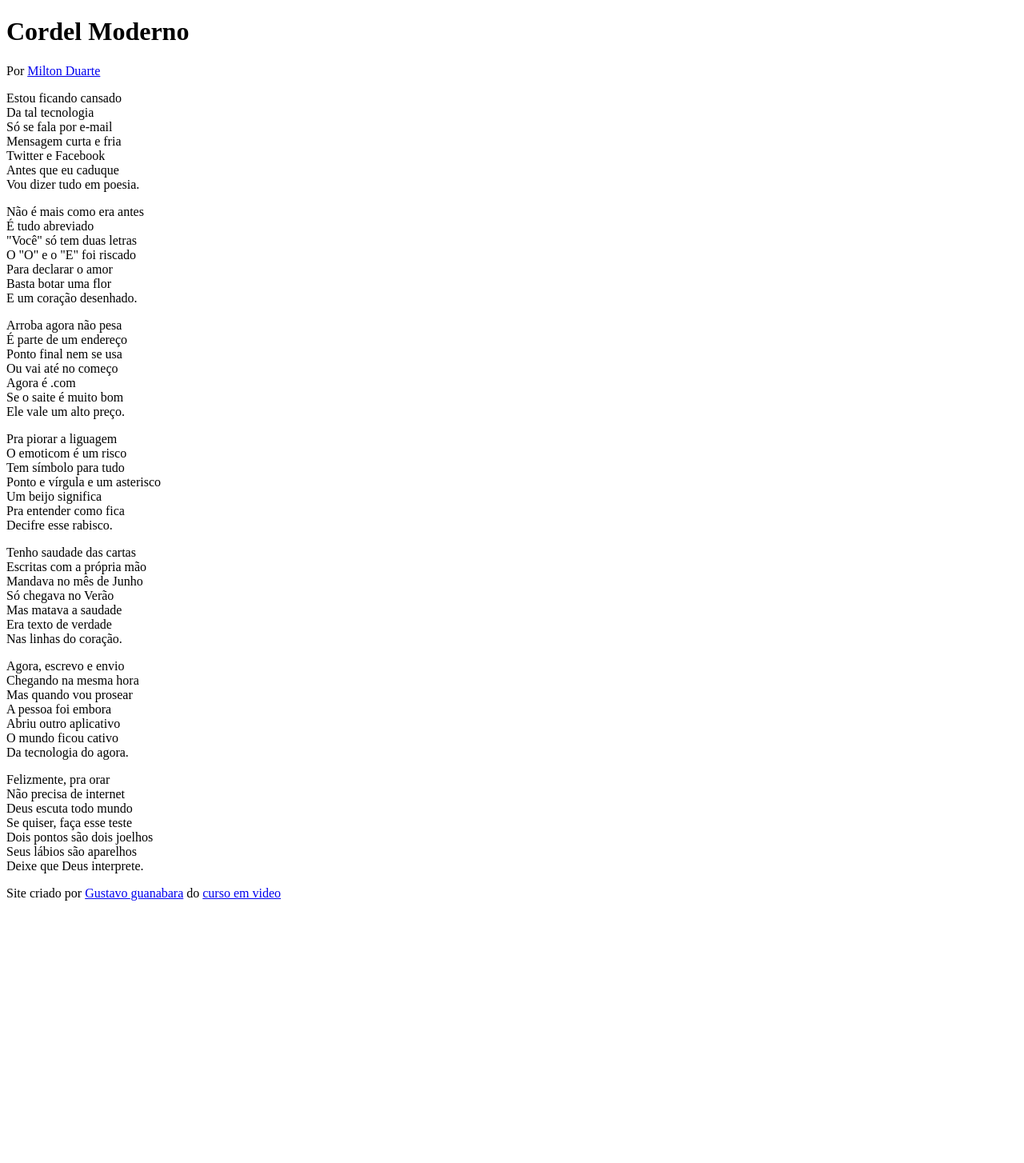
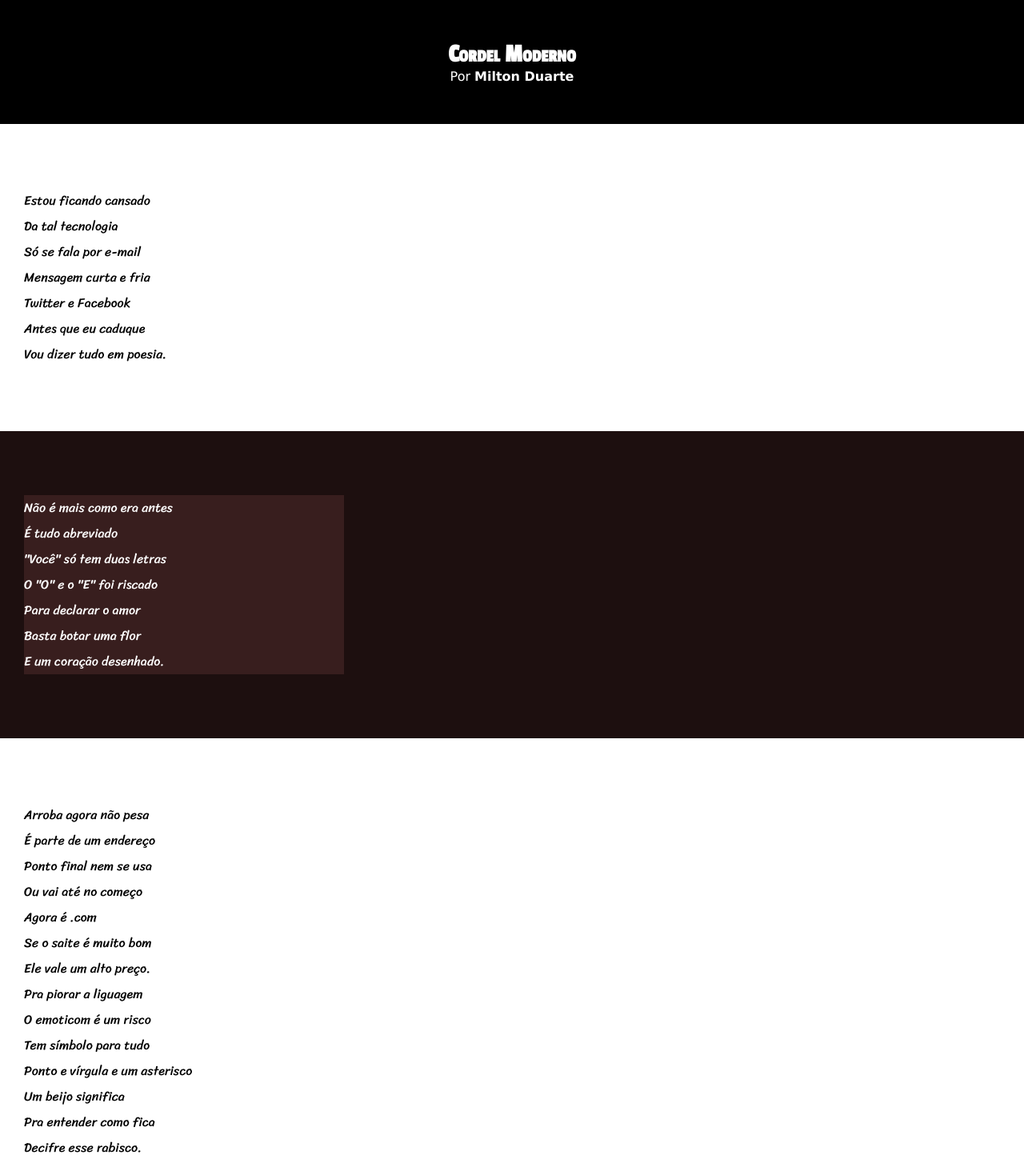
Before and after one commit to danilolourenco/html-css, a plain HTML site: page desafios/desafio012/index.html in a window 1280 px wide. Shown: the top 1454 px of the page at 80% size. Before the commit the page ends 1142 px from the top, so only its background shows below. Drawn offline with Linux system fonts and the light colour scheme.

Commit message:
arrumando o site

```diff
--- /dev/null
+++ b/desafios/desafio012/estilo/style.css
@@ -0,0 +1,80 @@
+@charset "UTF-8";
+
+@import url('https://fonts.googleapis.com/css2?family=Passion+One&family=Sriracha&display=swap');
+
+@import url('https://fonts.googleapis.com/css2?family=Sriracha&display=swap');
+
+:root {
+    --fonte1: Verdana, Geneva, Tahoma, sans-serif;
+    --fonte2: 'Passion One', cursive;
+    --fonte3: 'Sriracha', cursive;
+}
+
+* {
+    margin: 0px;
+    padding: 0px;
+}
+
+html, body {
+    min-height: 100%;
+    background-color: darkgrey;
+    font-family: var(--fonte1);
+
+}
+
+header {
+    background-color: black;
+    color: white;
+    text-align: center;
+}
+
+header > h1 {
+    padding-top: 50px;
+    font-variant: small-caps;
+    font-family: var(--fonte2);
+}
+
+header > p {
+    padding-bottom: 50px;
+}
+
+header a, footer a  {
+    color: white;
+    text-decoration: none;
+    font-weight: bold;
+
+}
+
+header a:hover, footer a:hover {
+    text-decoration: underline;
+}
+
+section {
+    padding-top: 10vh;
+    padding-bottom: 10vh;
+    line-height: 2em;
+    padding-left: 30px;
+    font-family: var(--fonte3);
+}
+
+section.normal {
+    background-color: white;
+    color: black;
+}
+
+section.imagem {
+    background-color: rgb(29, 15, 15);
+    color: white;
+}
+
+section.imagem > p {
+    width: 400px;
+    background-color: rgb(56, 30, 30);
+}
+
+footer {
+    background-color: black;
+    color: white;
+    text-align: center;
+    padding: 10px;
+}
--- a/desafios/desafio012/index.html
+++ b/desafios/desafio012/index.html
@@ -5,6 +5,7 @@
     <meta http-equiv="X-UA-Compatible" content="IE=edge">
     <meta name="viewport" content="width=device-width, initial-scale=1.0">
     <title>Cordel Moderno</title>
+    <link rel="stylesheet" href="estilo/style.css">
 </head>
 <body>
 <header>
@@ -12,7 +13,7 @@
     <p>Por <a href="https://www.recantodasletras.com.br/poesias/3186743" target="_blank">Milton Duarte</a></p>
 </header>
 
-<section>
+<section class="normal">
     <p>
         Estou ficando cansado <br>
         Da tal tecnologia <br>
@@ -22,10 +23,11 @@
         Antes que eu caduque <br>
         Vou dizer tudo em poesia.
     </p>
+
 </section>
 
 
-<section>
+<section class="imagem">
     <p>
         Não é mais como era antes <br>
         É tudo abreviado <br>
@@ -38,7 +40,7 @@
 </section>
 
 
-<section>
+<section class="normal">
     <p>
         Arroba agora não pesa <br>
         É parte de um endereço <br>
@@ -61,7 +63,7 @@
 </section>
 
 
-<section>
+<section class="imagem">
     <p>
         Tenho saudade das cartas <br>
         Escritas com a própria mão <br>
@@ -74,7 +76,7 @@
 </section>
 
 
-<section>
+<section class="normal">
     <p>
         Agora, escrevo e envio <br>
         Chegando na mesma hora <br>
@@ -98,8 +100,8 @@
 </body>
 <footer>
     <p>
-        Site criado por <a href="https://github.com/gustavoguanabara">Gustavo guanabara</a>
-         do <a href="https://www.youtube.com/@CursoemVideo">curso em video</a>
+        Site criado por <a href="https://github.com/gustavoguanabara" target="_blank">Gustavo guanabara</a>
+         do <a href="https://www.youtube.com/@CursoemVideo" target="_blank">curso em video</a>
     </p>
 </footer>
 </html>
```
